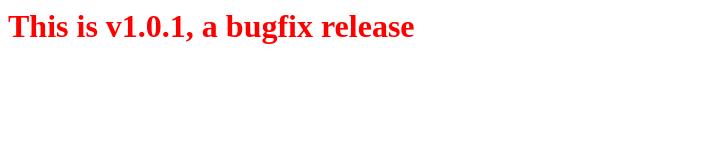
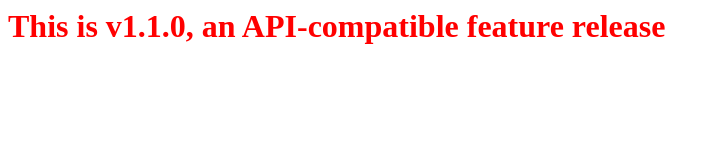
Before and after one commit to ArtemVakhitov/nexustart, a plain HTML site: page index.html in a window 1280 px wide. Shown: the whole page, without its empty margins (0-720 px from the left). Drawn offline with Linux system fonts and the light colour scheme.

Commit message:
Changed index.html for v1.1.0

```diff
--- a/index.html
+++ b/index.html
@@ -1,5 +1,5 @@
 <html>
 <body text="red">
-    <h1>This is v1.0.1, a bugfix release</h1>
+    <h1>This is v1.1.0, an API-compatible feature release</h1>
 </body>
 </html>
```
